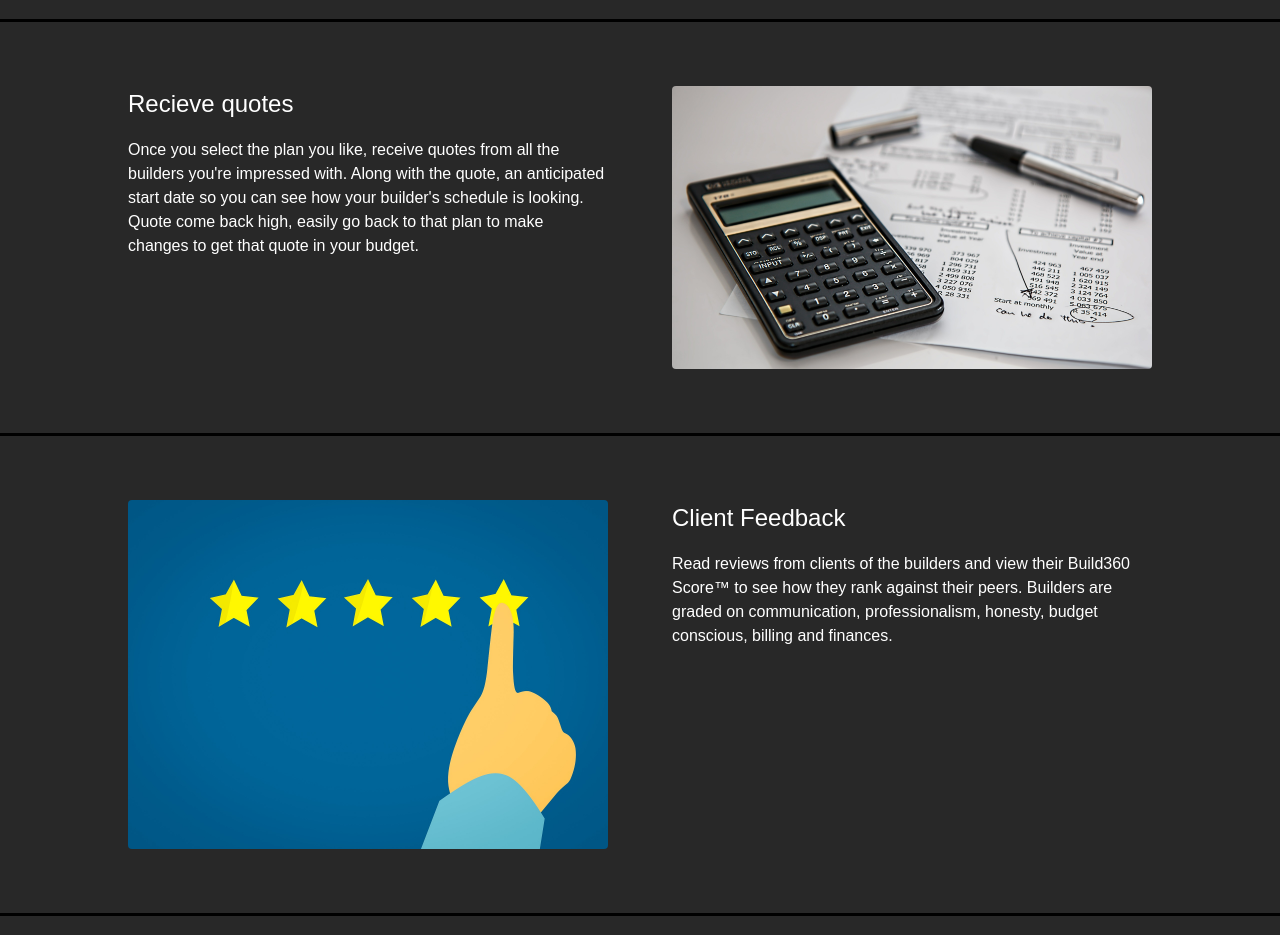
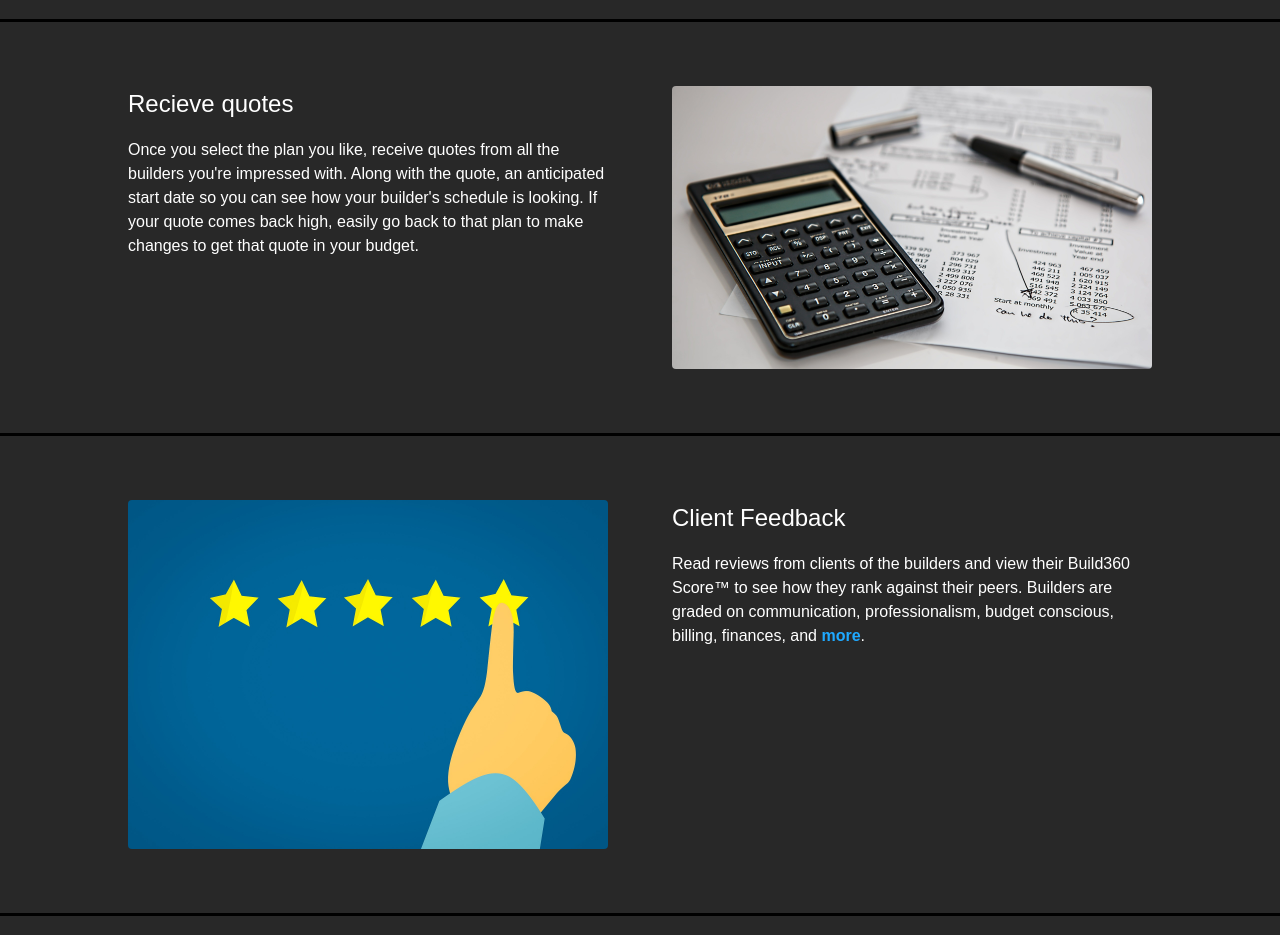
Before and after one commit to kentuck-tech-inc/build360, a React (Create React App) app in the folder ui/web/: page / in a window 1280 px wide. Shown: the part 2700-3635 px from the top of the page. Built offline with nearby package versions, Linux system fonts and the light colour scheme.

Commit message:
Made some small style and copy updates to homepage and builder rating

```diff
--- a/ui/web/src/components/BuilderRating/BuilderRating.js
+++ b/ui/web/src/components/BuilderRating/BuilderRating.js
@@ -3,15 +3,23 @@ import classnames from 'classnames'
 import './BuilderRating.css'
 
 class BuilderRating extends React.Component {
+  state = {
+    rating: undefined
+  }
+
+  handleRatingChange = (amount) => (event) => {
+    this.setState({ rating: amount * 100 })
+  }
+
   render() {
+    const { rating: setRating } = this.state
     const {builder, className} = this.props
     const classname = classnames(
       'BuilderRating',
       className
     )
 
-    const rating = parseFloat(builder.rating.replace('%', ''))
-    console.log(rating);
+    const rating = setRating || parseFloat(builder.rating.replace('%', ''))
 
     return (
       <section className={classname}>
@@ -25,12 +33,11 @@ class BuilderRating extends React.Component {
               const fillAmount = fullAmount > decimalRating
                 ? (decimalRating - baseAmount * i) / baseAmount
                 : 1
-              console.log(fillAmount)
               const style = {
                 backgroundImage: `linear-gradient(to right, gold, gold ${fillAmount * 100}%, transparent ${fillAmount * 100}%, transparent 100%)`
               }
               return (
-                <div className="RatingWrapper" key={i} style={style}>
+                <div className="RatingWrapper" key={i} style={style} onClick={this.handleRatingChange(fullAmount)}>
                   <label className="Rating">
                     <input
                       type="radio"
--- a/ui/web/src/components/Image/Image.js
+++ b/ui/web/src/components/Image/Image.js
@@ -4,8 +4,9 @@ import './Image.css'
 
 class Image extends React.Component {
   render() {
+    const {defaultSrc, ...props} = this.props
     return (
-      <img {...this.props} className={classnames("Image", this.props.className)} />
+      <img {...props} className={classnames("Image", this.props.className)} />
     )
   }
 }
--- a/ui/web/src/pages/HomePage/HomePage.js
+++ b/ui/web/src/pages/HomePage/HomePage.js
@@ -99,7 +99,7 @@ class HomePage extends React.Component {
         <FadeInOnVisible className="next-section grid-column-2">
           <section>
             <h2 id="receive-quotes">Recieve quotes</h2>
-            <p className="mt-4">Once you select the plan you like, receive quotes from all the builders you're impressed with. Along with the quote, an anticipated start date so you can see how your builder's schedule is looking. Quote come back high, easily go back to that plan to make changes to get that quote in your budget.</p>
+            <p className="mt-4">Once you select the plan you like, receive quotes from all the builders you're impressed with. Along with the quote, an anticipated start date so you can see how your builder's schedule is looking. If your quote comes back high, easily go back to that plan to make changes to get that quote in your budget.</p>
           </section>
           <Image src={receiveQuotes} alt="Quote image" />
         </FadeInOnVisible>
@@ -109,7 +109,7 @@ class HomePage extends React.Component {
             <h2>Client Feedback</h2>
             <p className="mt-4">
               Read reviews from clients of the builders and view their Build360 Score™ to see how they rank against their peers.
-              Builders are graded on communication, professionalism, honesty, budget conscious, billing and finances.
+              Builders are graded on communication, professionalism, budget conscious, billing, finances, and <Link>more</Link>.
             </p>
           </section>
         </FadeInOnVisible>
```
